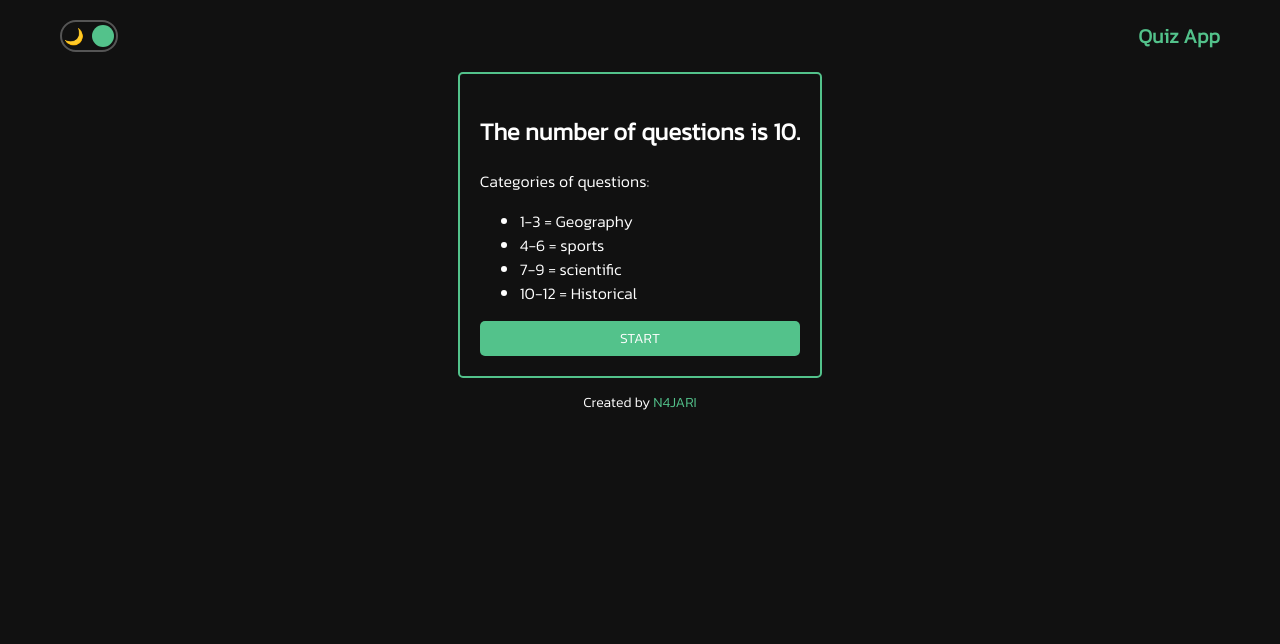
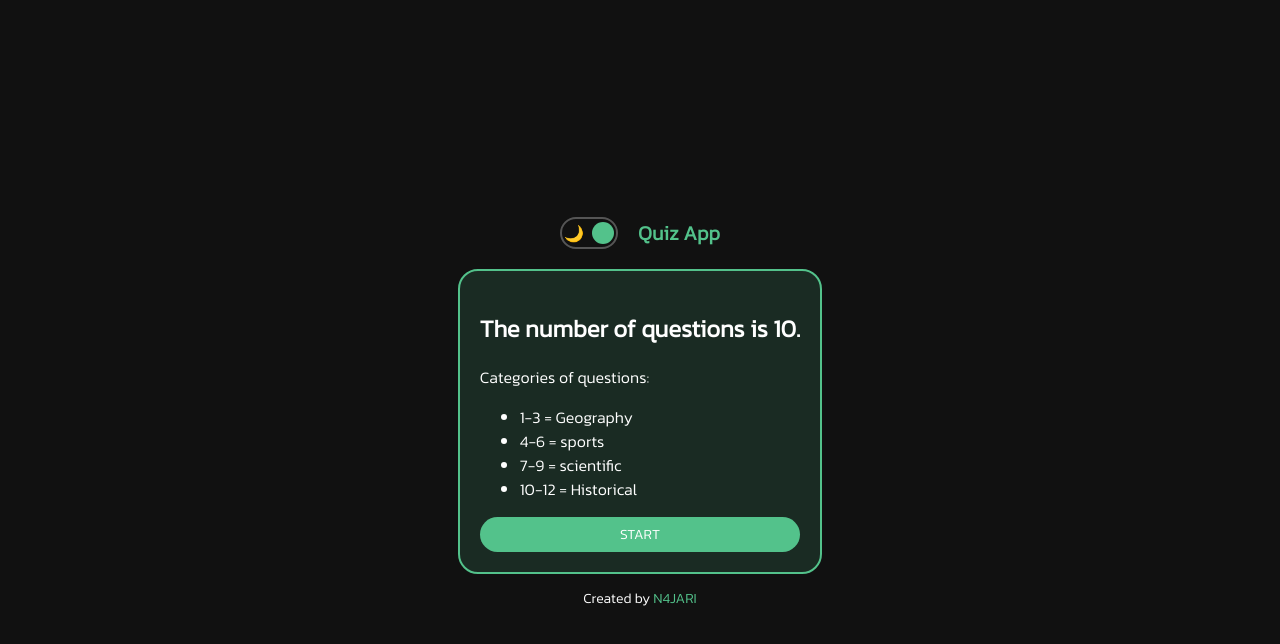
Before and after one commit to n4jari/quiz-app, a Next.js app: page / in a window 1280 px wide. Shown: the top 644 px of the page. Built offline with nearby package versions, Linux system fonts and the light colour scheme.

Commit message:
update borderRadius all items

```diff
--- a/app/globals.css
+++ b/app/globals.css
@@ -5,7 +5,10 @@ html {
 }
 
 .container {
-  max-width: 1366px;
+  display: flex;
+  align-items: "center";
+  justify-content: center;
+  flex-direction: column;
   min-height: 100vh;
   padding: 20px 60px;
 }
--- a/app/page.js
+++ b/app/page.js
@@ -1,5 +1,6 @@
-import Link from 'next/link'
-import styles from './page.module.css'
+import Link from "next/link";
+import styles from "./page.module.css";
+import Image from "next/image";
 
 export default function Home() {
   return (
@@ -7,17 +8,25 @@ export default function Home() {
       <div className={styles.content}>
         <h2>The number of questions is 10.</h2>
         <p>Categories of questions:</p>
-        <ul className={styles.categories} >
+        <ul className={styles.categories}>
           <li>1-3 = Geography</li>
           <li>4-6 = sports</li>
           <li>7-9 = scientific</li>
           <li>10-12 = Historical</li>
         </ul>
-        <Link href="/quiz" className={styles.btn}>START</Link>
+        <Link href="/quiz" className={styles.btn}>
+          START
+        </Link>
       </div>
-      <div className={styles.social}>
-        <p>Created by<Link href={"https://github.com/n4jari"} target='_blank'>N4JARI</Link></p>
-      </div>
+
+      <footer className={styles.social}>
+        <p>
+          Created by
+          <Link href={"https://github.com/n4jari"} target="_blank">
+            N4JARI
+          </Link>
+        </p>
+      </footer>
     </main>
-  )
+  );
 }
--- a/app/page.module.css
+++ b/app/page.module.css
@@ -7,25 +7,29 @@
 .content {
   border: 2px solid #53c28b;
   padding: 20px;
-  border-radius: 5px;
+  border-radius: 20px;
+  background-color: #53c28b24;
 }
 
 .btn {
   text-decoration: none;
   padding: 7px 25px;
-  border-radius: 5px;
+  border-radius: 20px;
   background-color: #53c28b;
   color: #fff;
   font-size: 14px;
   text-align: center;
   display: block;
 }
+
 .btn:hover {
   background-color: rgb(20, 197, 109);
 }
+
 .social {
   font-size: 14px;
 }
+
 .social a {
   text-decoration: none;
   color: #53c28b;
--- a/app/quiz/(result)/Result.module.css
+++ b/app/quiz/(result)/Result.module.css
@@ -1,14 +1,15 @@
 .container {
   text-align: center;
   border: 2px solid #53c28b;
+  background-color: #53c28b24;
   padding: 20px;
-  border-radius: 5px;
+  border-radius: 20px;
   font-size: 20px;
 }
 .btn {
   text-decoration: none;
   padding: 7px 25px;
-  border-radius: 5px;
+  border-radius: 20px;
   background-color: #53c28b;
   color: #fff;
   font-size: 14px;
@@ -16,5 +17,5 @@
   display: block;
 }
 .btn:hover {
-    background-color: rgb(20, 197, 109);
-  }
+  background-color: rgb(20, 197, 109);
+}
--- a/app/quiz/page.module.css
+++ b/app/quiz/page.module.css
@@ -5,9 +5,10 @@
   align-items: center;
 }
 .content {
+  background-color: #53c28b24;
   border: 2px solid #53c28b;
   padding: 20px;
-  border-radius: 5px;
+  border-radius: 20px;
 }
 .title {
   text-align: center;
@@ -21,7 +22,7 @@
 }
 
 .item {
-  border-radius: 5px;
+  border-radius: 20px;
   border: 1px solid #555;
   padding: 10px;
   cursor: pointer;
@@ -39,7 +40,7 @@
 .btn {
   border: none;
   padding: 10px;
-  border-radius: 5px;
+  border-radius: 20px;
   background-color: #53c28b;
   color: #fff;
   font-size: 16px;
--- a/components/navbar/Navbar.module.css
+++ b/components/navbar/Navbar.module.css
@@ -1,8 +1,9 @@
 .nav {
   display: flex;
-  justify-content: space-between;
+  justify-content:center;
   align-items: center;
   margin-bottom: 20px;
+  gap: 20px;
 }
 .title {
   text-decoration: none;
--- a/next.config.js
+++ b/next.config.js
@@ -1,7 +1,7 @@
 /** @type {import('next').NextConfig} */
 const nextConfig = {
-    output: "export",
-    distDir: 'dist'
+    // output: "export",
+    // distDir: 'dist'
 }
 
 module.exports = nextConfig
```
Also changed, not shown: components/navbar/Navbar.jsx (+9 -7 lines), public/bg.jpg (added).
